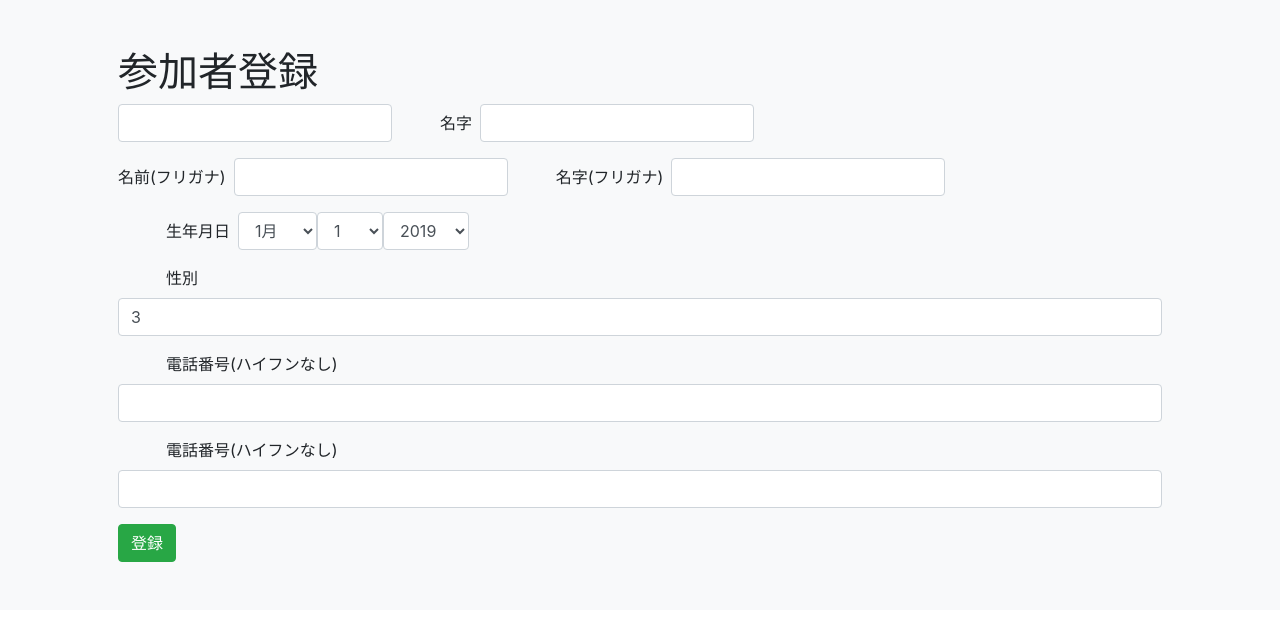
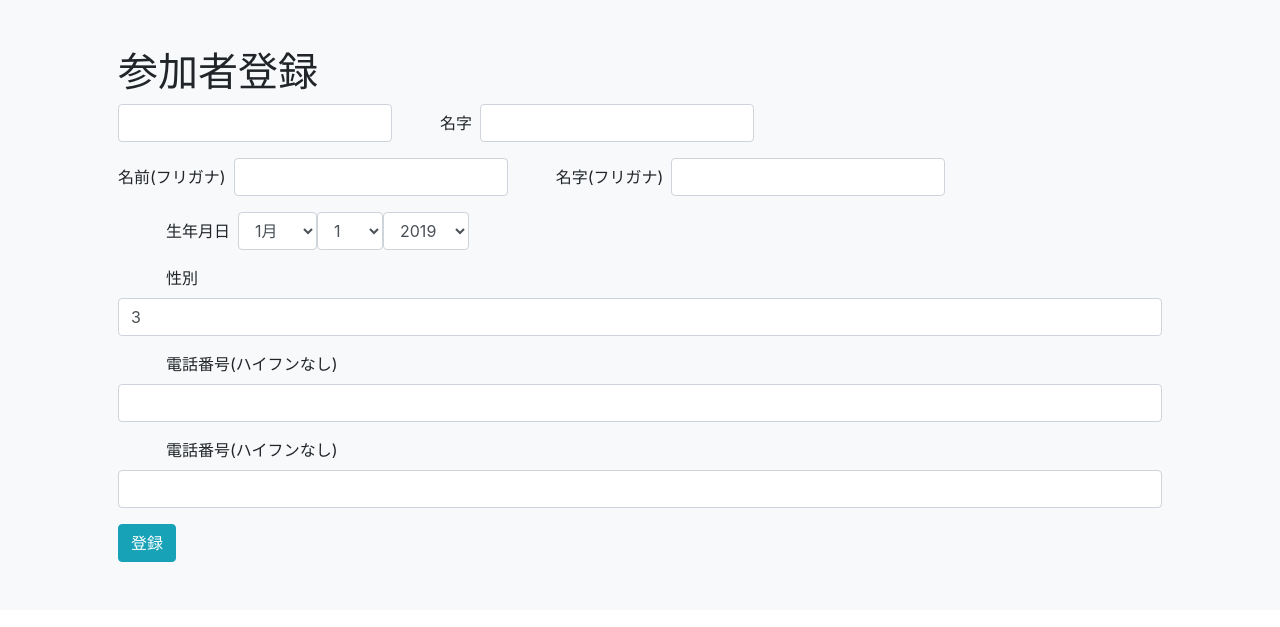
Before and after one commit to momijimanju/pbl-2, a Django app: page /reception/firstform/ in a window 1280 px wide. Shown: the top 627 px of the page. Run offline with Django 3.2, Linux system fonts and the light colour scheme; some libraries are stand-ins or nearby versions.

Commit message:
.gitignore

```diff
--- a/pbl/templates/reception/first_entry_form.html
+++ b/pbl/templates/reception/first_entry_form.html
@@ -32,7 +32,7 @@
       {{ form.postal_code }}
   </div>
 
-  <button type="submit" class="btn btn-success">登録</button>
+  <button type="submit" class="btn btn-info">登録</button>
   {% csrf_token %}
 </form>
 
```
Also changed, not shown: pbl/reception/views.py (+14 -4 lines), 1 other file.
